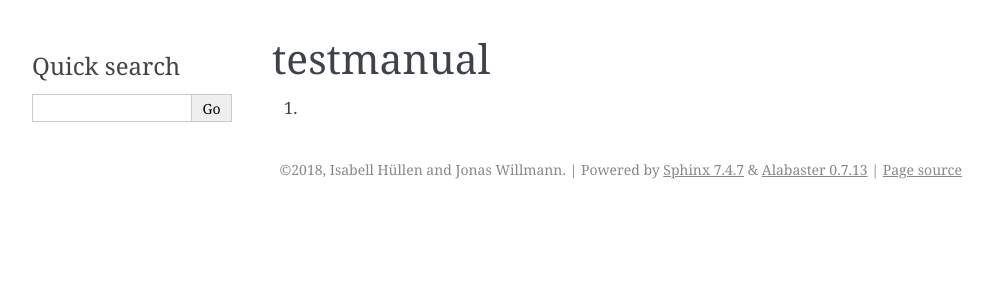
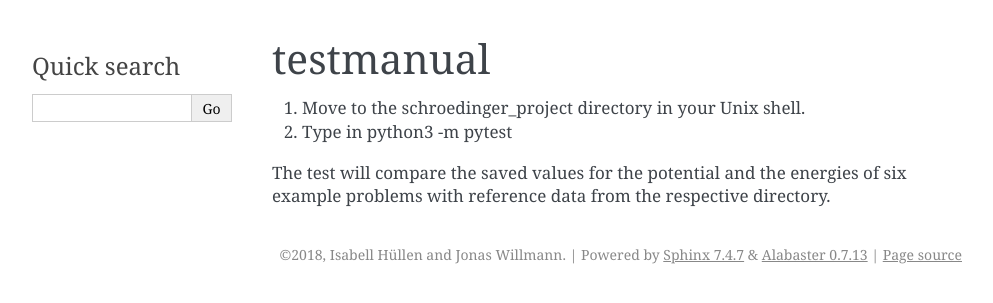
Before and after one commit to willmajo/schroedingerJ, a Sphinx documentation site: the page built from docs/testmanual.rst, in a window 1280 px wide. Shown: the top 303 px of the page, without its empty margins (148-1141 px from the left). Built offline with Sphinx 7.4.7, drawn with Linux system fonts in a browser that asks for light colours.

Commit message:
Add manual for the test module

```diff
--- a/docs/testmanual.rst
+++ b/docs/testmanual.rst
@@ -2,4 +2,9 @@
 testmanual
 **********
 
-1. ???????
+1. Move to the schroedinger_project directory in your Unix shell.
+
+2. Type in python3 -m pytest
+
+The test will compare the saved values for the potential and the energies
+of six example problems with reference data from the respective directory.
```
